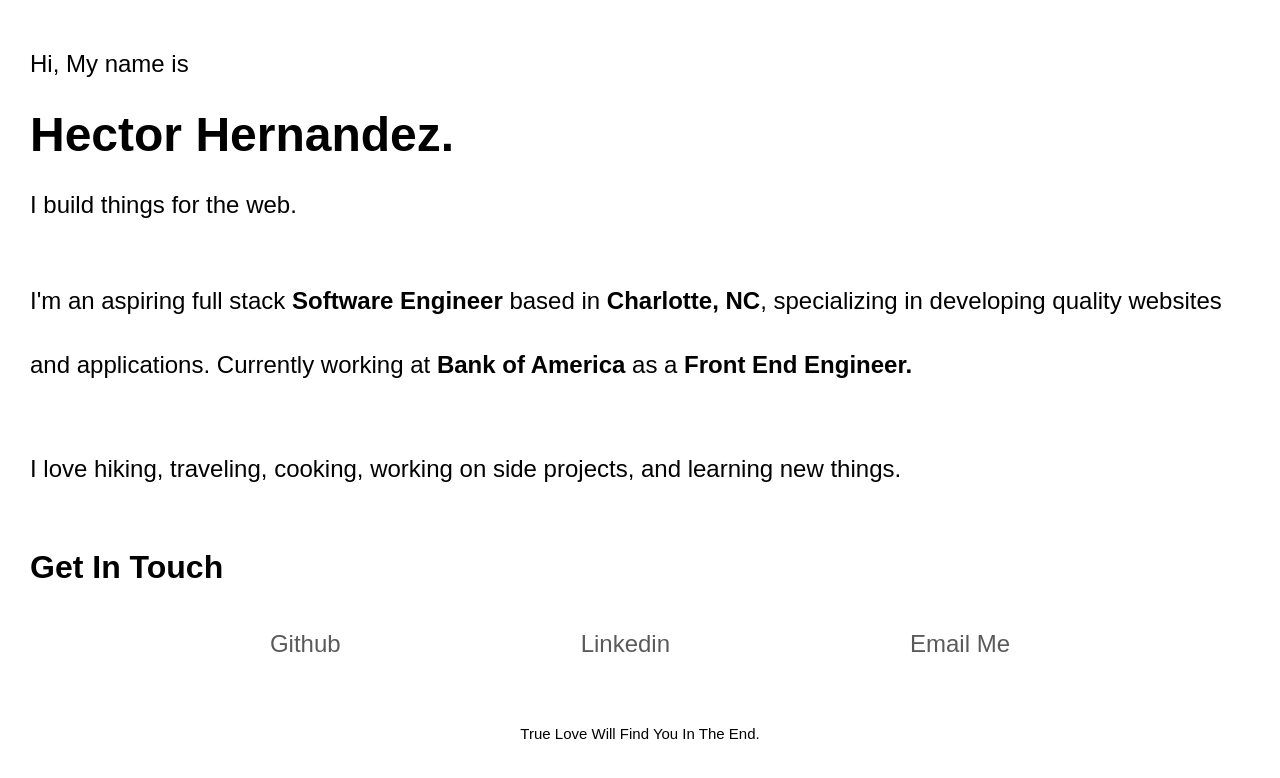
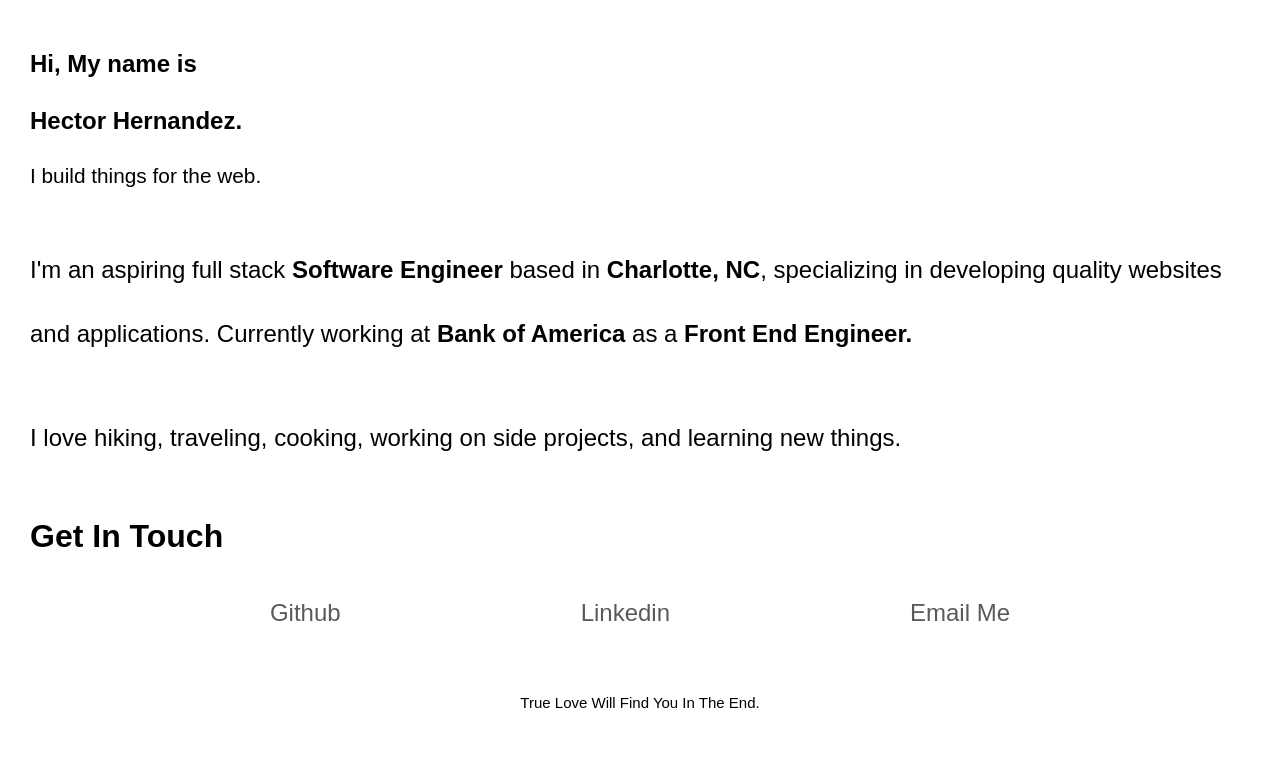
Before and after one commit to hectorohernz/whoishector, a React (Create React App) app: page / in a window 1280 px wide. Shown: the top 778 px of the page. Built offline with nearby package versions, Linux system fonts and the light colour scheme; a web font is replaced by a local one.

Commit message:
ADA standards & screen reader test

```diff
--- a/src/components/Home.js
+++ b/src/components/Home.js
@@ -5,9 +5,9 @@ export default class Home extends Component{
        return (
                 <section className="home">
                     <div className="home--title">
-                        <p>Hi, My name is</p>
-                        <h1>Hector Hernandez.</h1>
-                        <h2>I build things for the web.</h2>
+                        <h1>Hi, My name is</h1>
+                        <h2>Hector Hernandez.</h2>
+                        <h3>I build things for the web.</h3>
                     </div>
                     <div className="home--description">
                         <p>I'm an aspiring full stack <b>Software Engineer</b> based in <b>Charlotte, NC</b>, specializing in developing quality websites and applications. Currently working at <b>Bank of America</b> as a <b>Front End Engineer.</b> </p>
@@ -16,7 +16,7 @@ export default class Home extends Component{
                     <div className="home--links">
                         <h3>Get In Touch</h3>
                         <ul>
-                            <li><a href="https://github.com/hectorohernz" target="_blank" rel="noopener noreferrer">Github</a></li>
+                            <li><a href="https://github.com/hectorohernz" target="_blank" rel="noopener noreferrer" aria-label="Github">Github</a></li>
                             <li><a href="https://linkedin.com/in/hector-hernandez-383444196" rel="noopener noreferrer" target="_blank">Linkedin</a></li>
                             <li><a href="mailto:hectorohernz@gmail.com" target="_blank" rel="noopener noreferrer">Email Me</a></li>
                         </ul>
--- a/src/components/NotFound.js
+++ b/src/components/NotFound.js
@@ -9,7 +9,9 @@ class NotFound extends Component {
           <p>But since your here, enjoy some good music. Updated weekly</p>
           <div className="iframe">
             <iframe
-              src="https://www.youtube.com/embed/u5CVsCnxyXg"
+            title="Pixes Live"
+            aria-label="Pixes Live Via Youtube"
+              src="https://www.youtube.com/embed/I_aBmrYChfQ"
             ></iframe>
           </div>
           <a href="/">Go Back Home</a>
--- a/src/index.js
+++ b/src/index.js
@@ -2,7 +2,7 @@ import React from 'react';
 import ReactDOM from 'react-dom';
 import './index.css';
 import App from './App';
-import {BrowserRouter} from 'react-router-dom';
+
 ReactDOM.render(
   <App />,
   document.getElementById('root')
--- a/src/styles/main.css
+++ b/src/styles/main.css
@@ -34,30 +34,30 @@
   padding: 25px 0px;
 }
 
-.home--title :first-child, .home--title h1, .home--title h2 {
+.home--title :first-child, .home--title h2, .home--title h3 {
   padding: 5px 0px;
 }
 
-.home--title h1 {
+.home--title h2 {
   font-weight: bold;
 }
 
-.home--title h2 {
+.home--title h3 {
   font-size: 17px;
   font-weight: normal;
 }
 
 @media screen and (min-width: 375px) {
-  .home--title h1 {
+  .home--title h2 {
     font-size: 2rem;
   }
-  .home--title :first-child, .home--title h2 {
+  .home--title :first-child, .home--title h3 {
     font-size: 1.3rem;
   }
 }
 
 @media screen and (min-width: 700px) {
-  .home--title h1 {
+  .home--title h2 {
     padding: 1.5rem 0rem;
     font-size: 3rem;
   }
--- a/src/styles/partials/_Home.scss
+++ b/src/styles/partials/_Home.scss
@@ -33,28 +33,28 @@
 .home--title{
 
     padding: 25px 0px;
-    :first-child, h1, h2{
+    :first-child, h2, h3{
         padding: 5px 0px;
     }
 
-    h1{
+    h2{
         font-weight: bold;
     }
 
-    h2{
+    h3{
         font-size: 17px;
         font-weight: normal;
     }
     @media screen and (min-width : 375px ){
-        h1{
+        h2{
             font-size: 2rem;
         }
-        :first-child, h2{
+        :first-child, h3{
             font-size: 1.3rem;
         }
       }
       @media screen and (min-width : 700px ){
-        h1{
+        h2{
             padding: 1.5rem 0rem;
             font-size: 3rem;
         }
```
